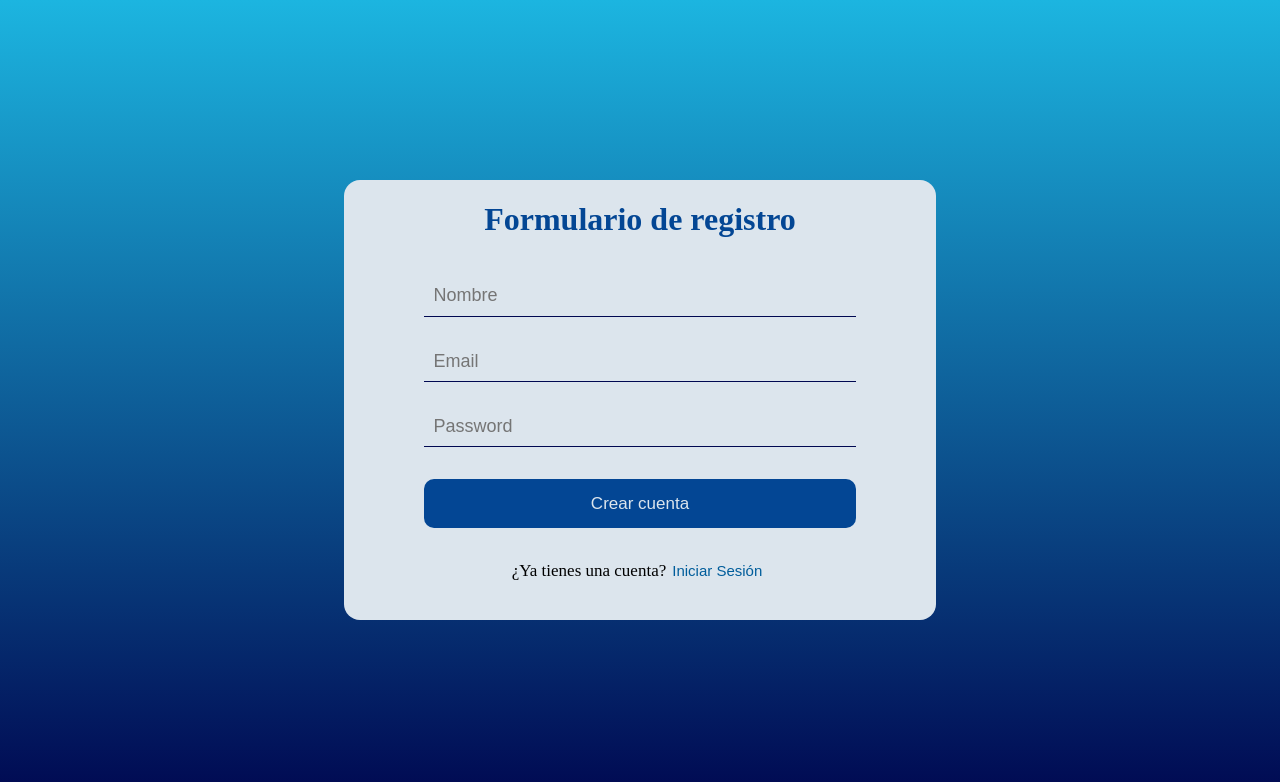
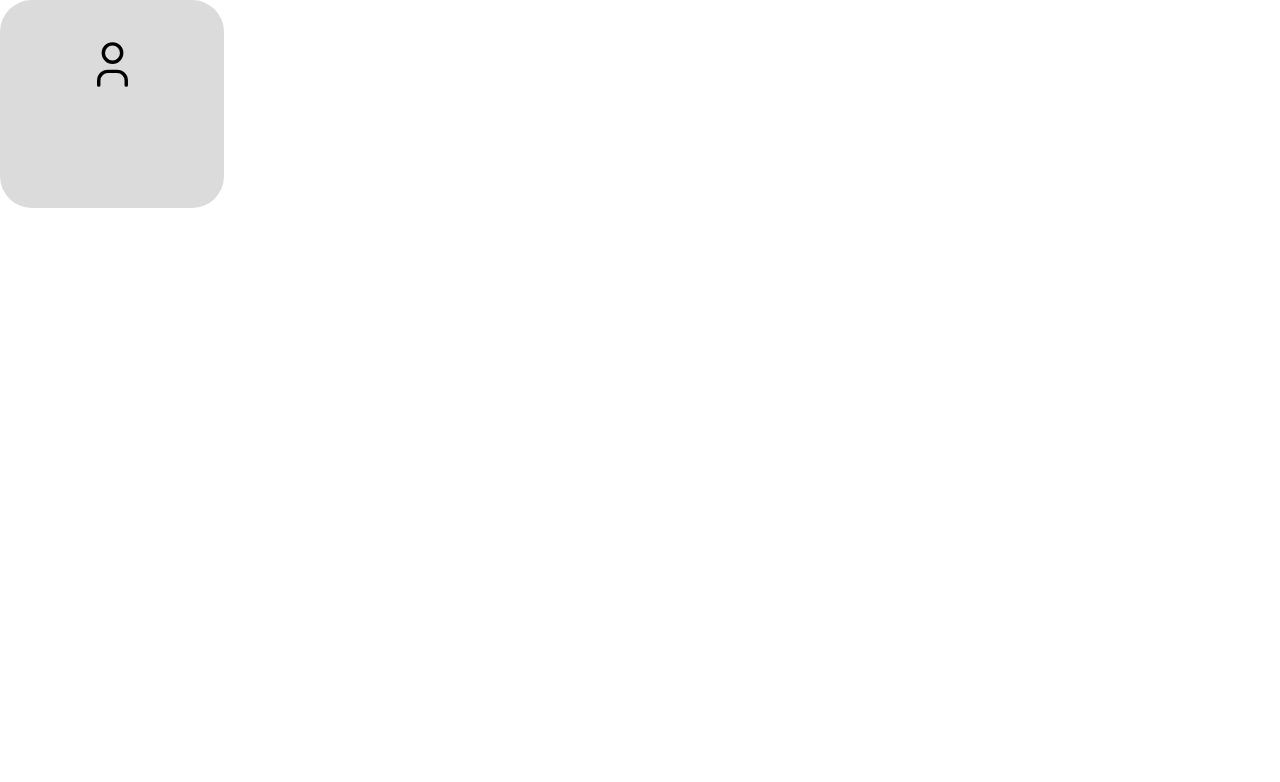
Before and after one commit to Kevinjr2912/Sesion-CRUD, an Angular app in the folder sesion-crud/: page / in a window 1280 px wide. Shown: the top 782 px of the page. Built offline with nearby package versions, Linux system fonts and the light colour scheme.

Commit message:
add: v1 de la estructura de card-information-user

```diff
--- a/sesion-crud/src/app/app.component.html
+++ b/sesion-crud/src/app/app.component.html
@@ -1 +1,3 @@
-<app-view-main-user></app-view-main-user>
+<!-- <app-view-main-user></app-view-main-user> -->
+
+<app-card-information-user></app-card-information-user>
--- a/sesion-crud/src/app/app.module.ts
+++ b/sesion-crud/src/app/app.module.ts
@@ -3,6 +3,7 @@ import { BrowserModule } from '@angular/platform-browser';
 import { AppRoutingModule } from './app-routing.module';
 import { AppComponent } from './app.component';
 import { LoginModule } from './login/login.module';
+import { UserModule } from './user/user.module';
 
 @NgModule({
   declarations: [
@@ -11,7 +12,8 @@ import { LoginModule } from './login/login.module';
   imports: [
     BrowserModule,
     AppRoutingModule,
-    LoginModule
+    LoginModule,
+    UserModule
   ],
   providers: [],
   bootstrap: [AppComponent]
--- a/sesion-crud/src/app/user/card-information-user/card-information-user.component.css
+++ b/sesion-crud/src/app/user/card-information-user/card-information-user.component.css
@@ -0,0 +1,63 @@
+.box-card-information {
+    width: 10rem;
+    background-color: rgb(219, 219, 219);
+    display: flex;
+    flex-direction: column;
+    align-items: center;
+    gap: 1rem;
+    border-radius: 2rem;
+    overflow: hidden;
+    padding: 2rem;
+    word-wrap: break-word;
+}
+
+
+.box-icon-user {
+    width: 4rem;
+    height: 4rem;
+    display: flex;
+    justify-content: center;
+    align-items: center;
+}
+
+.box-information-user {
+    width: 12rem;
+    height: 4rem;
+    display: flex;
+    flex-direction: column;
+    justify-content: center;
+    align-items: center;
+    gap: 0.1rem;
+}
+
+.box-information-user div {
+    height: 2rem;
+    display: flex;
+    justify-content: center;
+    align-items: center;
+}
+
+.box-name {
+    font-size: 20px;
+}
+
+.box-email {
+    font-size: 18px;
+}
+
+.box-actions {
+    display: flex;
+    gap: 1rem;
+}
+
+.box-action-edit, .box-action-delete {
+    cursor: pointer;
+}
+
+.box-action-edit svg:hover {
+    stroke: rgb(41, 0, 107);
+}
+
+.box-action-delete svg:hover {
+    stroke: red;
+}
--- a/sesion-crud/src/app/user/card-information-user/card-information-user.component.html
+++ b/sesion-crud/src/app/user/card-information-user/card-information-user.component.html
@@ -1 +1,72 @@
-<p>card-information-user works!</p>
+<div class="box-card-information" [id]="id_user">
+  <div class="box-icon-user">
+    <svg
+      xmlns="http://www.w3.org/2000/svg"
+      class="icon icon-tabler icon-tabler-user"
+      width="55"
+      height="55"
+      viewBox="0 0 24 24"
+      stroke-width="1.5"
+      stroke="#000000"
+      fill="none"
+      stroke-linecap="round"
+      stroke-linejoin="round"
+    >
+      <path stroke="none" d="M0 0h24v24H0z" fill="none" />
+      <path d="M8 7a4 4 0 1 0 8 0a4 4 0 0 0 -8 0" />
+      <path d="M6 21v-2a4 4 0 0 1 4 -4h4a4 4 0 0 1 4 4v2" />
+    </svg>
+  </div>
+  <div class="box-information-user">
+    <div class="box-name">
+      <p>{{name_user}}</p>
+    </div>
+    <div class="box-email">
+      <p>{{email_user}}</p>
+    </div>
+  </div>
+  <div class="box-actions" *ngIf=" flag == true">
+    <div class="box-action-edit">
+      <svg
+        xmlns="http://www.w3.org/2000/svg"
+        class="icon icon-tabler icon-tabler-edit"
+        width="32"
+        height="32"
+        viewBox="0 0 24 24"
+        stroke-width="1.5"
+        stroke="#000000"
+        fill="none"
+        stroke-linecap="round"
+        stroke-linejoin="round"
+      >
+        <path stroke="none" d="M0 0h24v24H0z" fill="none" />
+        <path d="M7 7h-1a2 2 0 0 0 -2 2v9a2 2 0 0 0 2 2h9a2 2 0 0 0 2 -2v-1" />
+        <path
+          d="M20.385 6.585a2.1 2.1 0 0 0 -2.97 -2.97l-8.415 8.385v3h3l8.385 -8.415z"
+        />
+        <path d="M16 5l3 3" />
+      </svg>
+    </div>
+    <div class="box-action-delete">
+      <svg
+        xmlns="http://www.w3.org/2000/svg"
+        class="icon icon-tabler icon-tabler-trash"
+        width="32"
+        height="32"
+        viewBox="0 0 24 24"
+        stroke-width="1.5"
+        stroke="#000000"
+        fill="none"
+        stroke-linecap="round"
+        stroke-linejoin="round"
+      >
+        <path stroke="none" d="M0 0h24v24H0z" fill="none" />
+        <path d="M4 7l16 0" />
+        <path d="M10 11l0 6" />
+        <path d="M14 11l0 6" />
+        <path d="M5 7l1 12a2 2 0 0 0 2 2h8a2 2 0 0 0 2 -2l1 -12" />
+        <path d="M9 7v-3a1 1 0 0 1 1 -1h4a1 1 0 0 1 1 1v3" />
+      </svg>
+    </div>
+  </div>
+</div>
--- a/sesion-crud/src/app/user/user.module.ts
+++ b/sesion-crud/src/app/user/user.module.ts
@@ -1,8 +1,6 @@
 import { NgModule } from '@angular/core';
 import { CommonModule } from '@angular/common';
 import { CardInformationUserComponent } from './card-information-user/card-information-user.component';
-
-
 
 @NgModule({
   declarations: [
@@ -10,6 +8,9 @@ import { CardInformationUserComponent } from './card-information-user/card-infor
   ],
   imports: [
     CommonModule
+  ],
+  exports: [
+    CardInformationUserComponent
   ]
 })
 export class UserModule { }
```
Also changed, not shown: sesion-crud/src/app/user/card-information-user/card-information-user.component.ts (+9 -1 lines).
